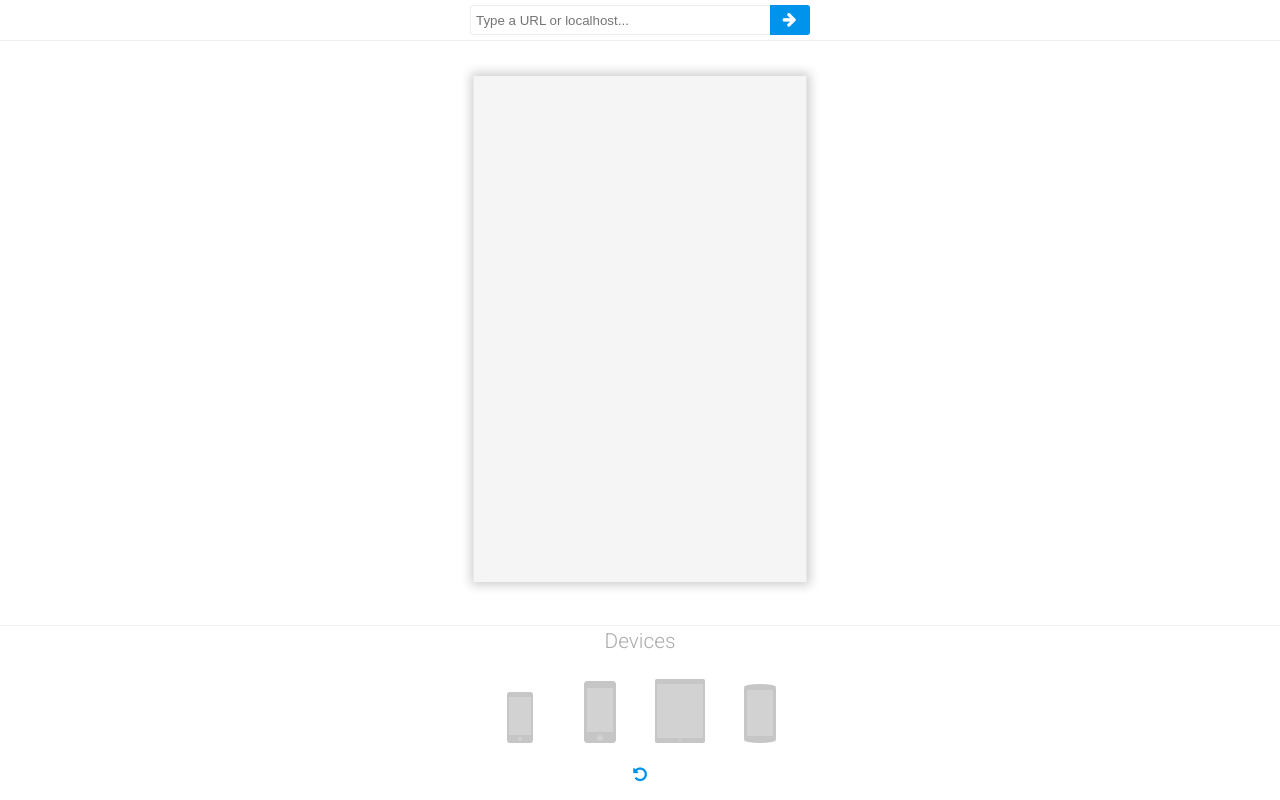
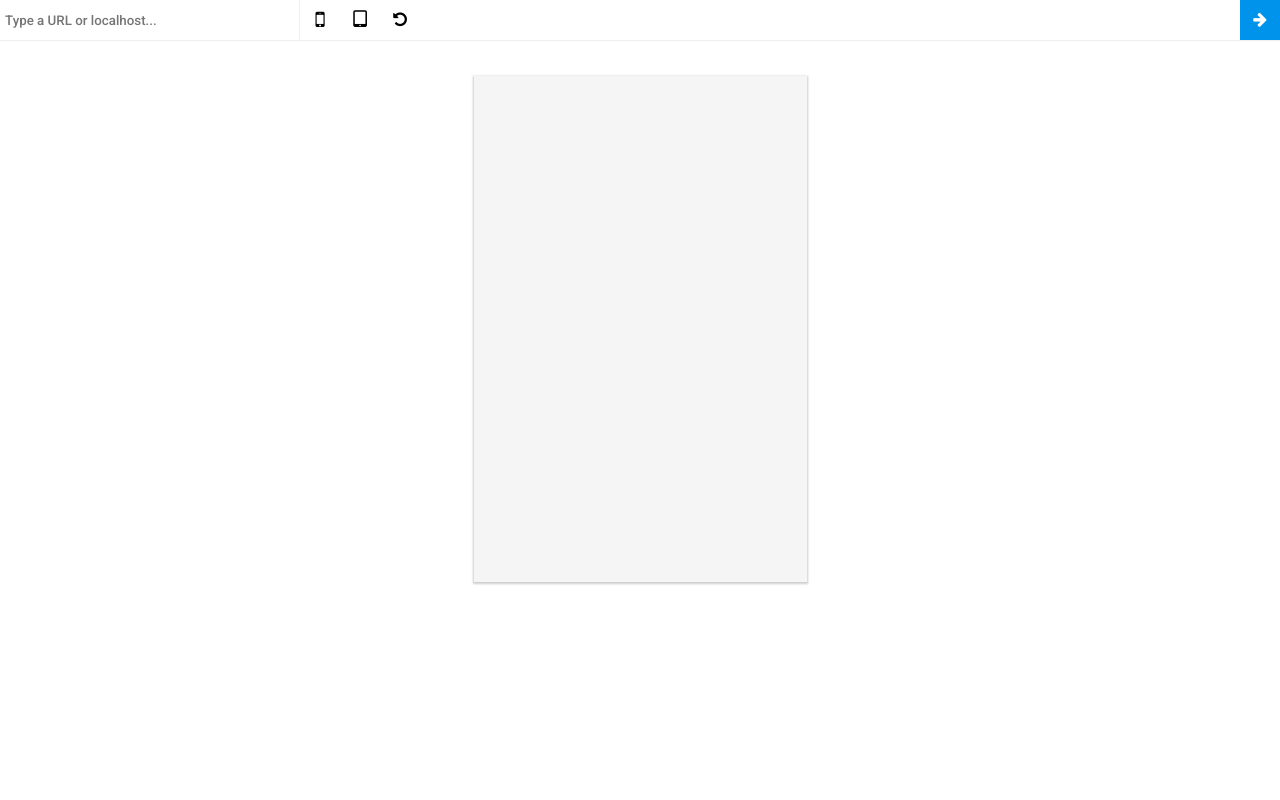
Before and after one commit to inodaf/responsr, a plain HTML site: page index.html in a window 1280 px wide. Drawn offline with Linux system fonts and the light colour scheme.

Commit message:
UX & UI Improvement.

```diff
--- a/index.html
+++ b/index.html
@@ -10,9 +10,33 @@
 	</head>
 	<body>
 		<header id="main-header">
-			<div class="wrap">
-				<input type="text" id="url" class="input" placeholder="Type a URL or localhost..."><span class="input" id="go" title="Click to view!"><i class="fa fa-arrow-right"></i></span>
-			</div>
+			<input type="text" id="url" class="input" placeholder="Type a URL or localhost...">
+
+			<!-- Smartphone -->
+			<span class="button" title="Select a smartphone"><i class="fa fa-mobile fa-lg"></i>
+			<ul>
+				<li>iOS
+					<ul>
+						<li data-device-width="333" data-device-height="506">iPhone 5</li>
+						<li data-device-width="375" data-device-height="668">iPhone 6</li>
+					</ul>
+				</li>
+			</ul>
+			</span>
+
+			<!-- Tablets -->
+			<span class="button" title="Select a tablet"><i class="fa fa-tablet fa-lg"></i>
+			<ul>
+				<li>iOS
+					<ul>
+						<li data-device-width="770" data-device-height="932">iPad</li>
+					</ul>
+				</li>
+			</ul>
+			</span>
+
+			<span class="button" id="landscape" title="Toggle landscape mode"><i class="fa fa-undo"></i></span>
+			<span class="input" id="go" title="Click to view!"><i class="fa fa-arrow-right"></i></span>
 		</header>
 		<main role="main">
 			<div class="wrap">
@@ -21,23 +45,5 @@
 				</div>
 			</div>
 		</main>
-		<section id="devices-container">
-			<h2>Devices</h2>
-			<ul id="devices">
-				<li data-device-width="333" data-device-height="506" title="iPhone 5"><img src="images/devices/iphone5.png" alt=""/></li>
-				<li data-device-width="414" data-device-height="674" title="iPhone 6"><img src="images/devices/iphone6.png" alt=""/></li>
-				<li data-device-width="768" data-device-height="1024" title="iPad"><img src="images/devices/ipad.png" alt=""/></li>
-				<li data-device-width="384" data-device-height="600" title="Nexus 4"><img src="images/devices/nexus.png" alt=""/></li>
-			</ul>
-			<div class="wrap">
-				<div>
-					<span title="Toggle Landscape" id="landscape"><i class="fa fa-undo"></i></span>
-					<!--<input type="number" id="customwidth" class="input">
-						<span><i class="fa fa-link"></i></span>
-						<input type="number" id="customheight" class="input">
-					-->
-				</div>
-			</div>
-		</section>
 	</body>
 </html>
--- a/js/responsr.js
+++ b/js/responsr.js
@@ -11,14 +11,10 @@
  */
 
 $(function responsrMain() {
-	device = $('#devices li');
+	device = $('.button ul li ul li');
 	display = $('#display');
 	landscape = $('#landscape');
 	url = $('#url');
-
-	customWidth = $("#customwidth").val();
-	customHeight = $("#customheight").val();
-
 
 	url.on('change', function() {
 		display.attr('src', url.val());
--- a/sass/main.sass
+++ b/sass/main.sass
@@ -27,7 +27,7 @@ body
 .wrap
     position: absolute
     display: block
-    min-width: 1024px
+    min-width: 340px
     padding: 5px
     box-sizing: border-box
     +center("x")
@@ -37,17 +37,14 @@ body
 #display
     position: relative
     display: block
-    width: 333px /* Increment the width for Firefox's scrollbar */
+    width: 333px
     height: 506px
     max-width: 1920px
     max-height: 1080px
-    margin-bottom: 200px
     background: #f5f5f5
-    box-shadow: 0px 0px 10px 3px rgba(0,0,0,0.2)
+    box-shadow: 0px 1px 2px 1px rgba(0,0,0,0.2)
     +transition(all .5s ease-in-out)
     +center("x")
-
-
 
 #main-header
     position: relative
@@ -64,22 +61,21 @@ body
         max-width: 350px
         +center("both")
 
-
-
 .input
     position: relative
     display: block
-    height: 30px
+    height: 40px
     padding: 5px
-    border: 1px solid #eee
+    border: none
     box-sizing: border-box
     background: #fff
+    font-family: $font-face
+    font-weight: 500
 
     &#url
         width: 300px
         float: left
-        border-right: 0px solid transparent
-        border-radius: 3px 0px 0px 3px
+        border-right: 1px solid #eee
 
     &#go
         width: 40px
@@ -88,85 +84,57 @@ body
         cursor: pointer
         color: #fff
         background: $background
-        border-color: $background
-        border-left: 0px solid transparent
-        border-radius: 0px 3px 3px 0px
         +transition(all .2s ease-in-out)
+
+        i
+            position: absolute
+            +center("both")
 
         &:hover
             background: lighten($background, 20%)
-            border-color: lighten($background, 20%)
 
-        i
-            vertical-align: middle
+.button
+    @extend .input
+    width: 40px
+    float: left
+    cursor: pointer
+    +transition(all .2s ease-in-out)
 
-#devices-container
-    position: fixed
-    display: block
-    width: 100%
-    height: auto
-    padding: 5px
-    box-sizing: border-box
-    bottom: 0
-    background: rgba(255,255,255,0.7)
-    border-top: 1px solid #eee
-    text-align: center
-    font-family: $font-face
+    i
+        position: absolute
+        +center("both")
+
+    &:hover
+        background: darken(#fff, 10%)
+
+        >
+            ul
+                visibility: visible
+                opacity: 1
 
     >
-        h2
-            margin-bottom: 20px
-            font-size: 1.3em
-            font-weight: 300
-            color: #aaa
+        ul
+            position: absolute
+            display: block
+            width: 80px
+            left: 0
+            top: 50px
+            background #fff
+            font-weight: 400
+            box-shadow: 0px 1px 2px 0px rgba(0,0,0,0.2)
+            visibility: hidden
+            opacity: 0
+            +transition(all .2s ease-in-out)
 
-        .wrap
-            position: relative
-            min-width: auto
-            max-width: 350px
+            li
+                padding: 5px
 
-            >
-                div
-                    position: relative
-                    width: auto
-                    overflow: auto
-                    +center("x")
+                li
+                    display: block
+                    padding: 5px
+                    font-weight: 300
+                    font-size: .9em
+                    color: #888
 
-                    span
-                        position: relative
-                        width: 30px
-                        height: 30px
-                        float: left
-                        color: $background
-                        cursor: pointer
-                        +center("x")
-
-                        i
-                            position: relative
-                            +center("y")
-
-
-                    .input
-                        margin: 0px 3px
-                        float: left
-
-ul
-    position: relative
-    display: inline-block
-    overflow: auto
-
-    li
-        position: relative
-        display: block
-        width: 70px
-        height: 70px
-        float: left
-        margin: 5px
-        background: transparent
-        cursor: pointer
-        box-shadow: 0px 0px 0px 0px $background, 0px 0px 0px 0px transparent
-        +transition(all .2s ease-in-out)
-
-        &:hover
-            background: #fff
-            box-shadow: 0px 0px 6px 0px rgba(0,0,0,0.3), 0px 0px 0px 5px $background
+                    &:hover
+                        background: #f5f5f5
```
Also changed, not shown: css/main.css, js/responsr.min.js.
